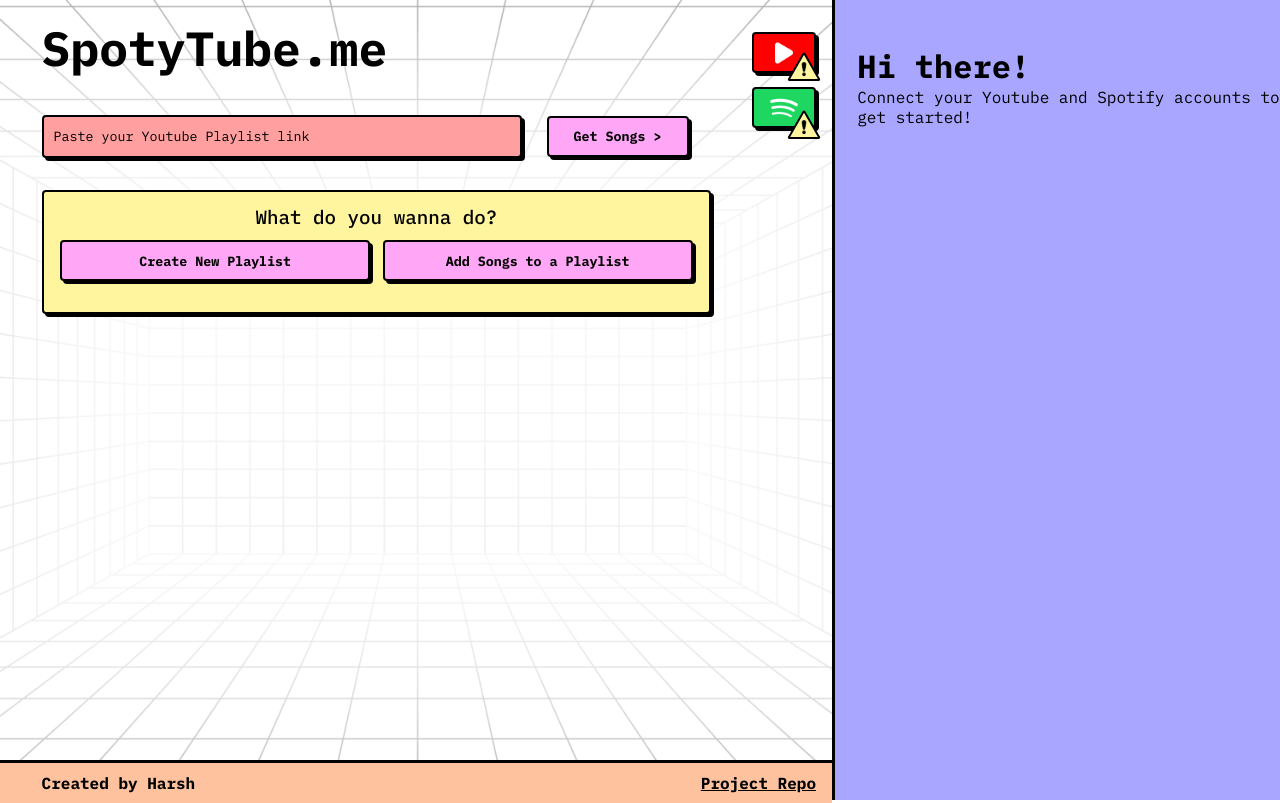
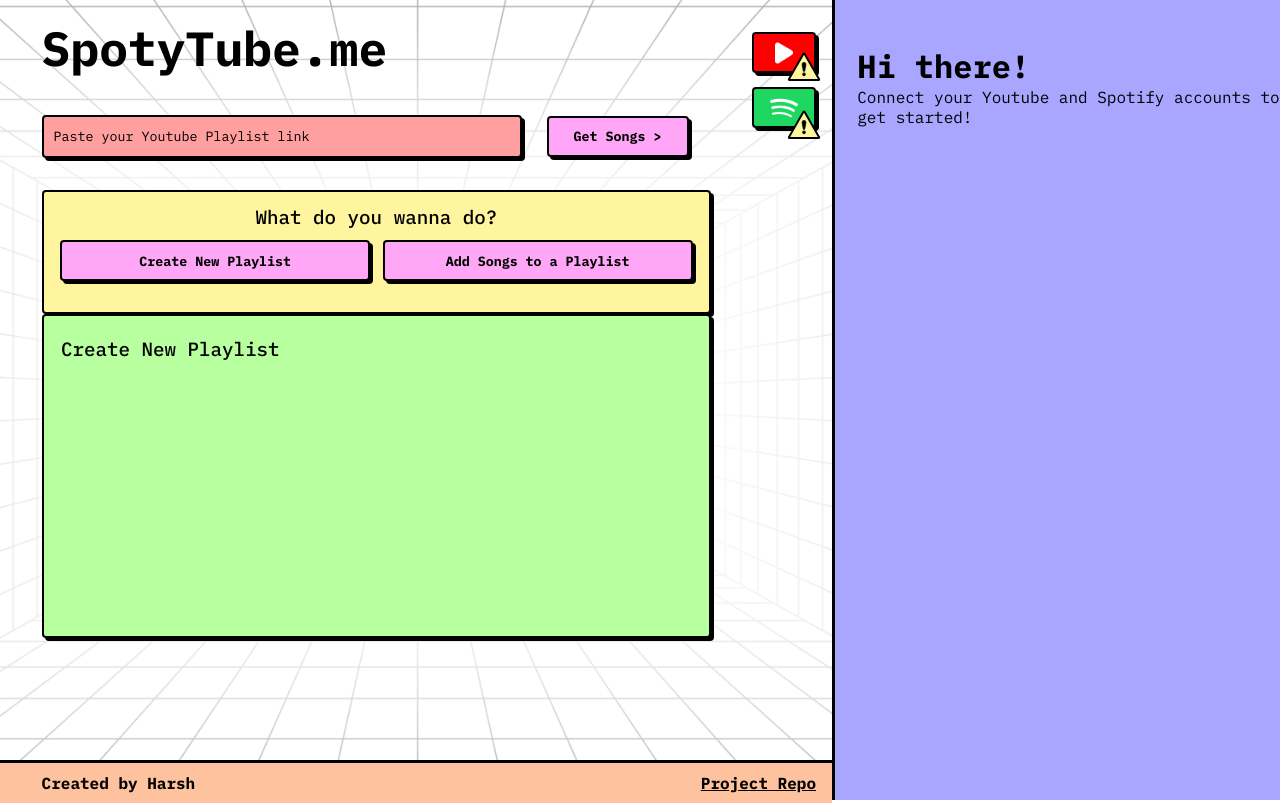
Before and after one commit to sourcery-ai-experiments/yt_playlist_exporter, a React (Create React App) app in the folder frontend/: page / in a window 1280 px wide. Built offline with nearby package versions, Linux system fonts and the light colour scheme; no server answers.

Commit message:
making Create New Playlist Card

```diff
--- /dev/null
+++ b/frontend/src/components/CreatePlaylist/CreatePlaylist.css
@@ -0,0 +1,27 @@
+.Create-Playlist-Container {
+  display: flex;
+  flex-direction: column;
+  align-items: flex-start;
+  border-radius: 4px;
+  background-color: #B8FF9F;
+  border: 2px solid black;
+  box-shadow: 3px 3px;
+  margin-left: 5%;
+  width: 80%;
+  height: 40%;
+}
+
+.Create-Playlist-Header{
+    font-weight: 500;
+    font-size: 1.2em;
+    margin-left:2.6%;
+    height: 20%;
+    display: flex;
+    align-items: center;
+}
+.Create-Playlist-Header p{
+    margin:0;
+}
+.Create-Playlist-Info{
+
+}
--- /dev/null
+++ b/frontend/src/components/CreatePlaylist/CreatePlaylist.js
@@ -0,0 +1,28 @@
+import React from 'react'
+import './CreatePlaylist.css'
+
+const CreatePlaylist = () => {
+  return (
+    <div className='Create-Playlist-Container'>
+        <div className='Create-Playlist-Header'>
+            <p>Create New Playlist</p>
+        </div>
+        <div className='Create-Playlist-Info'>
+            <div className='Create-Playlist-Img'>
+
+            </div>
+            <div className='Create-Playlist-Details'>
+                <div className='Create-Playlist-Title'>
+
+                </div>
+                <div className='Create-Playlist-Desc'>
+
+                </div>
+            </div>
+        </div>
+
+    </div>
+  )
+}
+
+export default CreatePlaylist
--- a/frontend/src/components/Main/Main.js
+++ b/frontend/src/components/Main/Main.js
@@ -7,7 +7,7 @@
 import InputBox from '../InputBox/InputBox'
 import YoutubeBtn from '../YoutubeBtn/YoutubeBtn'
 import SpotBtn from '../SpotifyBtn/SpotBtn'
-
+import CreatePlaylist from '../CreatePlaylist/CreatePlaylist'
 
 
 const Main = () => {
@@ -99,6 +99,7 @@
         <Btn BtnText="Add Songs to a Playlist" BtnWidth="49%" onClickFunction={()=>handleOptionSelect(2)} />
         </div>
       </div>
+      <CreatePlaylist/>
     </div>
   )
 }
```
